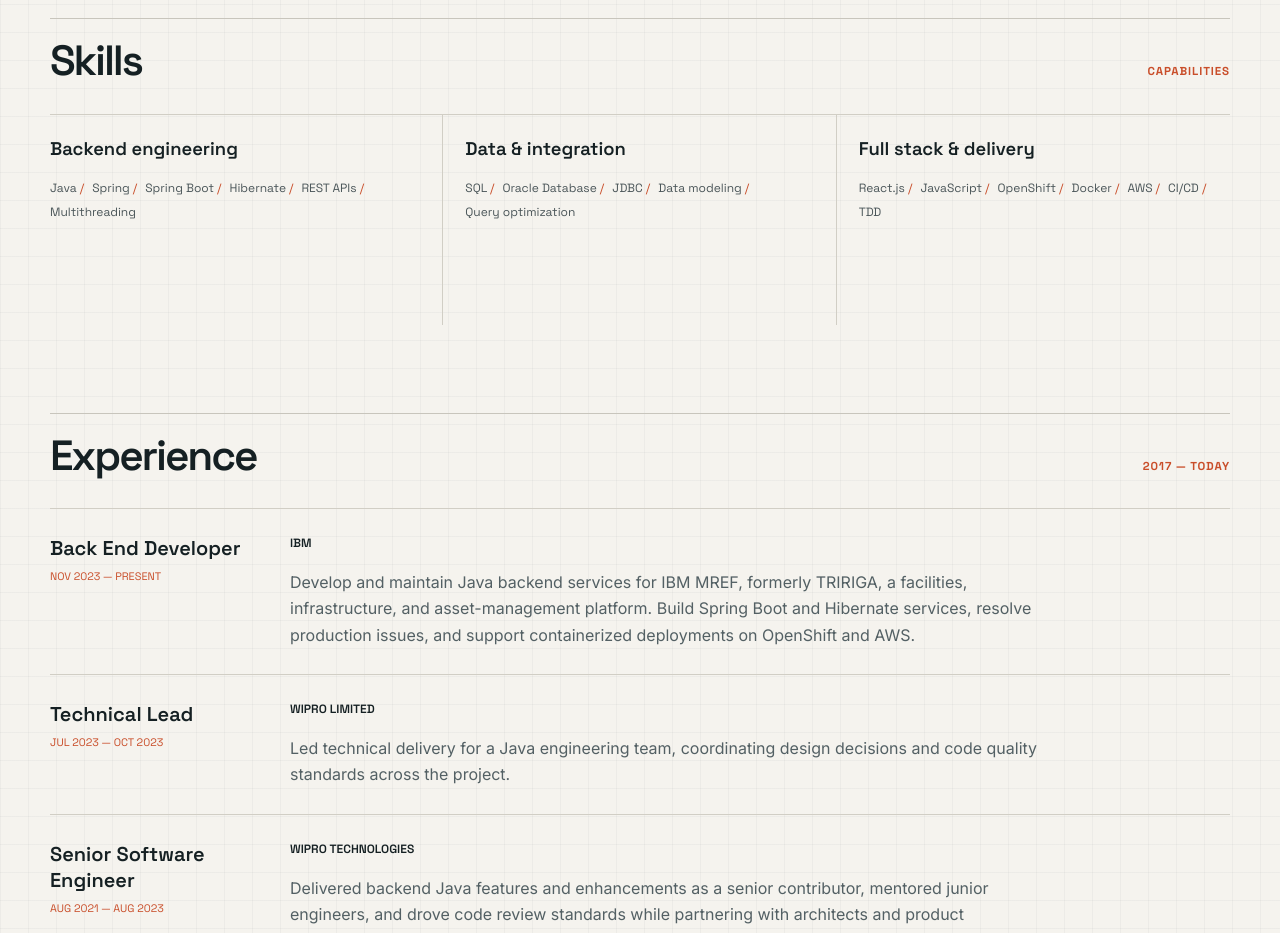
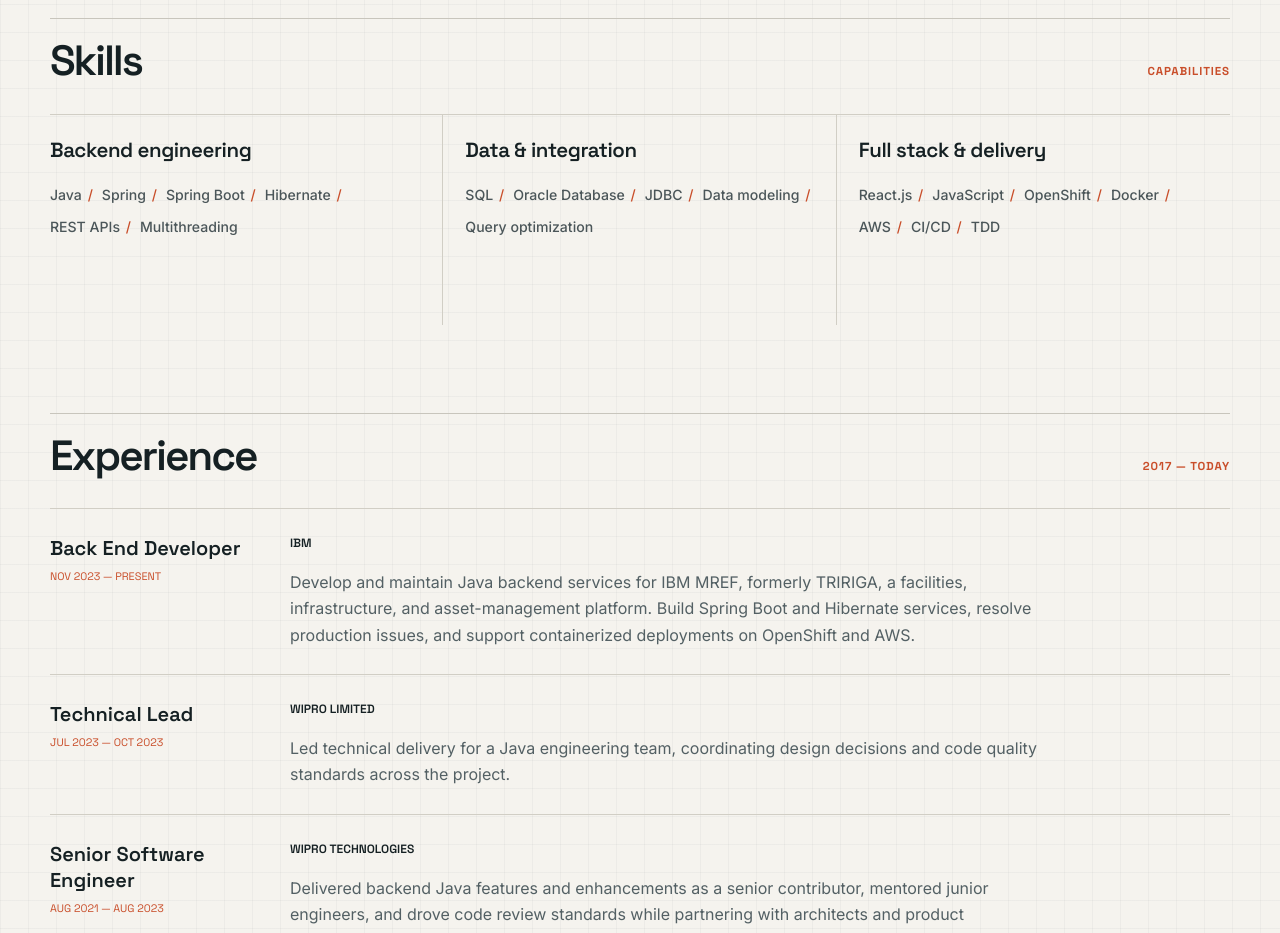
Before and after one commit to Viswanadh-Ganti/my-portfolio, a React (Vite) app: page / in a window 1280 px wide. Shown: the part 1340-2273 px from the top of the page. Built offline with nearby package versions, Linux system fonts and the light colour scheme; a web font is replaced by a local one.

Commit message:
Enhanced font size.

```diff
--- a/src/App.css
+++ b/src/App.css
@@ -51,6 +51,29 @@
 .project-card h3 {
   font-family: 'Playfair Display', Georgia, serif;
 }
+
+/* Give the skills section a clearer hierarchy at a glance. */
+.skill-card h3 {
+  font-family: 'Space Grotesk', sans-serif;
+  font-size: 1.28rem;
+  font-weight: 600;
+  letter-spacing: -0.02em;
+}
+
+.skill-list {
+  gap: 9px;
+}
+
+.skill-list li {
+  font-family: 'Inter', 'Segoe UI', sans-serif;
+  font-size: 0.88rem;
+  font-weight: 500;
+  line-height: 1.7;
+}
+
+.skill-list li:not(:last-child)::after {
+  margin-left: 2px;
+}
 @media print { @page { size: A4; margin: 14mm; } :root, body { color: #172033; background: #fff; }.app-shell { width: auto; margin: 0; padding: 0; }.site-header, .page-content > section:not(.resume-section) { display: none; }.page-content { display: block; }.resume-section { display: block; color: #172033; font: 10.2pt/1.4 Arial, sans-serif; }.resume-header { border-bottom: 2px solid #172033; margin-bottom: 14px; padding-bottom: 10px; text-align: center; }.resume-header h1 { margin: 0; font: 700 24pt Arial, sans-serif; }.resume-header p { margin: 3px 0 0; }.resume-header a { color: inherit; text-decoration: none; }.resume-title { font-size: 11pt; font-weight: 700; }.resume-block { margin-bottom: 13px; }.resume-block h2 { border-bottom: 1px solid #7c8798; font-size: 11pt; margin: 0 0 6px; padding-bottom: 2px; text-transform: uppercase; }.resume-block p { margin: 0 0 5px; }.resume-job { break-inside: avoid; margin-bottom: 10px; }.resume-job-heading { display: flex; justify-content: space-between; gap: 10px; }.resume-job h3 { font-size: 10pt; margin: 0; }.resume-job-heading span { flex-shrink: 0; font-size: 9pt; }.resume-job ul { margin: 3px 0 0; padding-left: 17px; }.resume-job li { margin-bottom: 2px; } }
 @media (max-width: 820px) { .app-shell { width: min(100% - 32px, 1180px); }.site-header { position: static; margin-bottom: 48px; }.navbar { padding: 15px; align-items: flex-start; }.nav-links { justify-content: flex-end; gap: 10px 14px; flex-wrap: wrap; }.nav-links a:not(:last-of-type) { display: none; }.page-content { gap: 64px; }.hero-section { grid-template-columns: 1fr; gap: 24px; min-height: auto; padding-top: 0; }.hero-copy { padding-bottom: 0; }.hero-panel { width: min(100%, 440px); justify-self: end; }.profile-card { height: 400px; }.profile-caption { text-align: left; }.skills-grid, .projects-grid, .contact-grid { grid-template-columns: 1fr; }.skill-card, .skill-card + .skill-card, .contact-item, .contact-item:first-child { min-height: auto; padding: 20px 0; border-right: 0; border-bottom: 1px solid #d1cec5; }.timeline-item { display: block; }.timeline-item .company { display: block; margin-top: 20px; }.timeline-item p { margin-top: 14px; }.section-header { align-items: flex-start; flex-direction: column; }.section-header span { text-align: left; } }
 @media (prefers-reduced-motion: reduce) { *, *::before, *::after { scroll-behavior: auto !important; transition-duration: .01ms !important; } }
```
